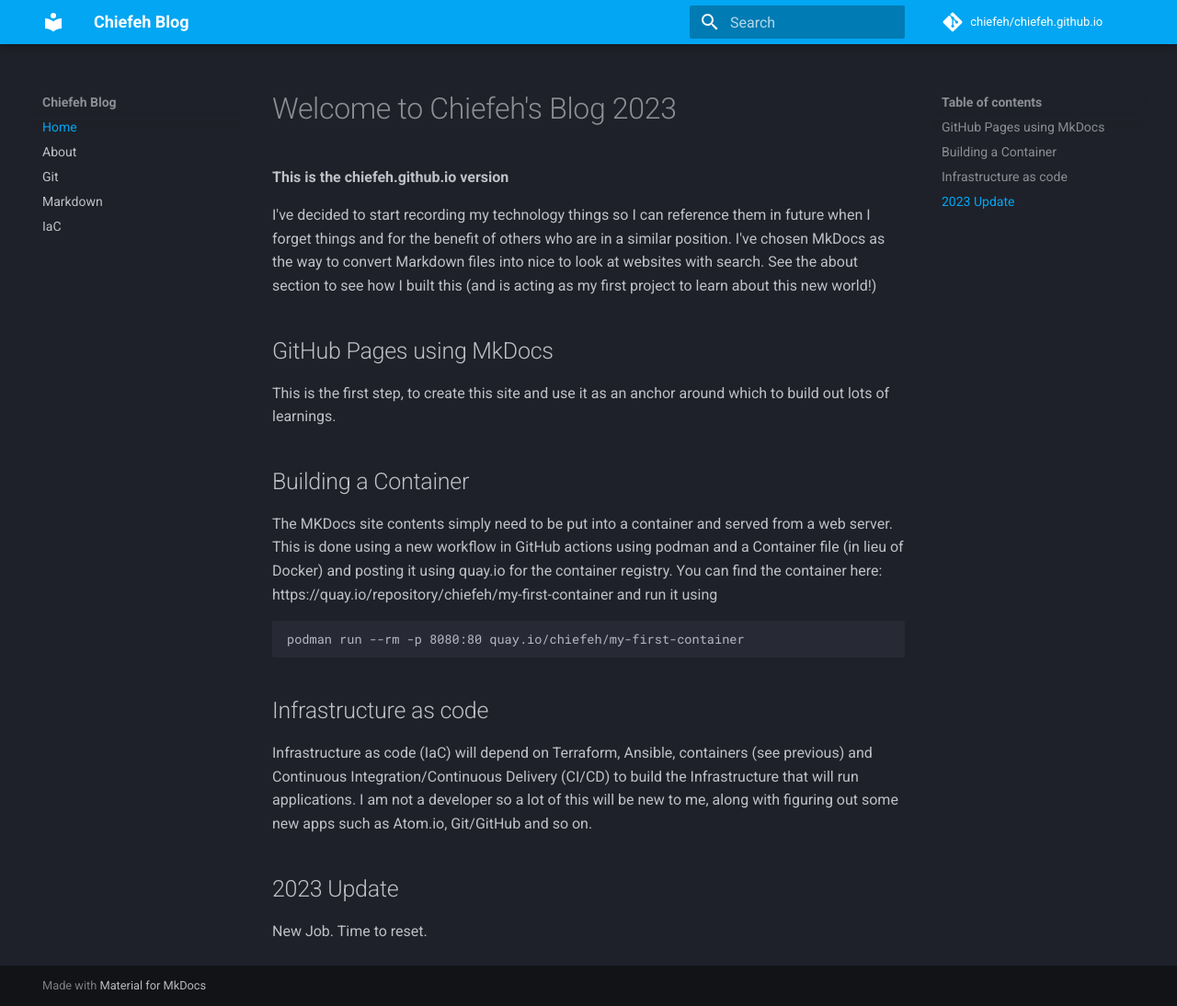
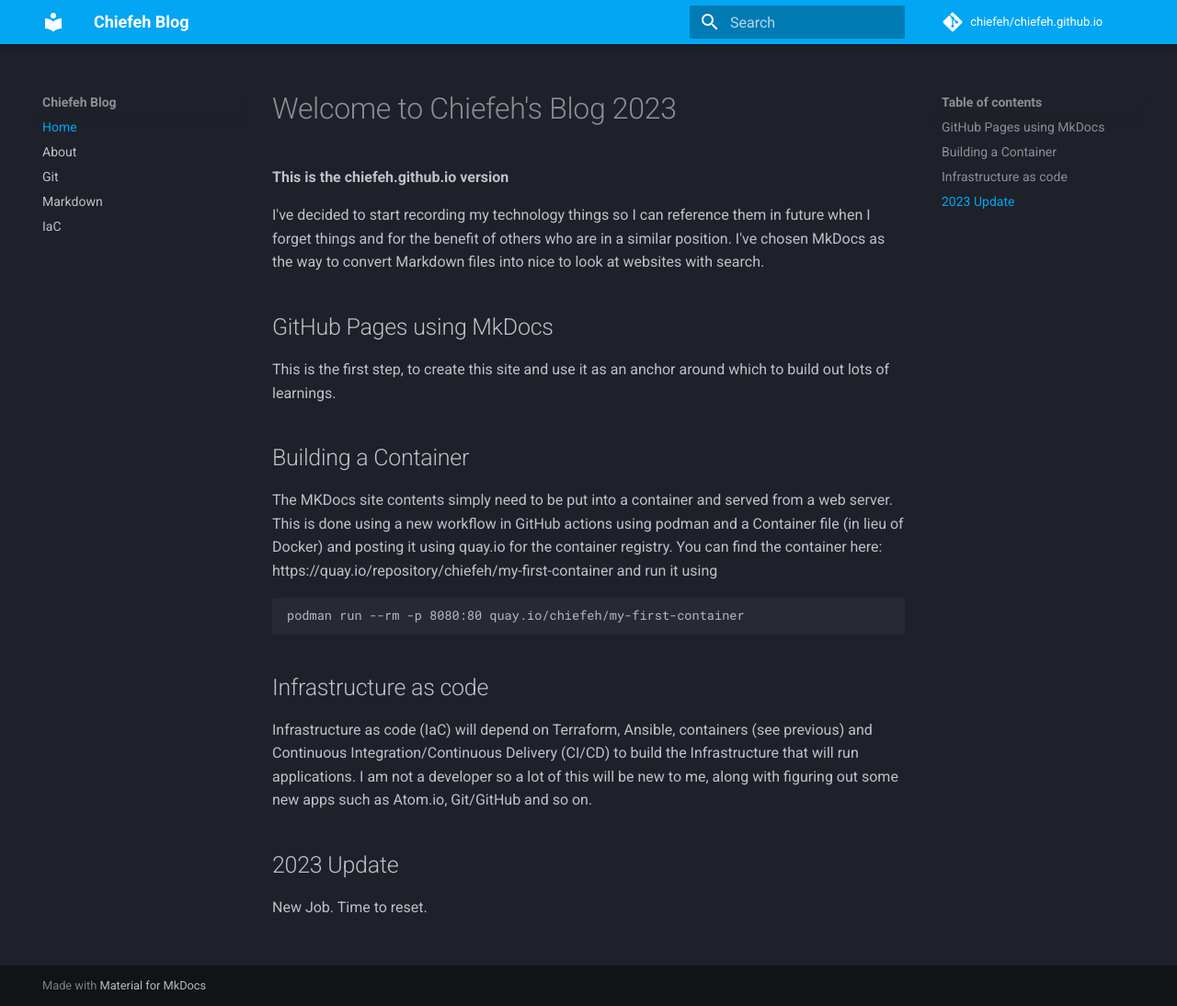
Before and after one commit to chiefeh/chiefeh.github.io, an MkDocs documentation site: the page built from docs/index.md, in a window 1280 px wide and 1094 px high. Shown: the whole window at 92% size. Built offline with MkDocs 1.6.1 and Material for MkDocs 9.7.7, drawn with Linux system fonts in a browser that asks for light colours; comment, search, counter and statistics services are not loaded.

```diff
--- a/docs/index.md
+++ b/docs/index.md
@@ -6,8 +6,6 @@ I've decided to start recording my technology things so I can reference them
 in future when I forget things and for the benefit of others who are in a
 similar position. I've chosen MkDocs as the way to convert Markdown
 files into nice to look at websites with search.
-See the about section to see how I built this (and is acting as my first project
-to learn about this new world!)
 
 ## GitHub Pages using MkDocs
 This is the first step, to create this site and use it as an anchor around
```
Also changed, not shown: docs/linux-setup.md (added, +22 -0 lines).
